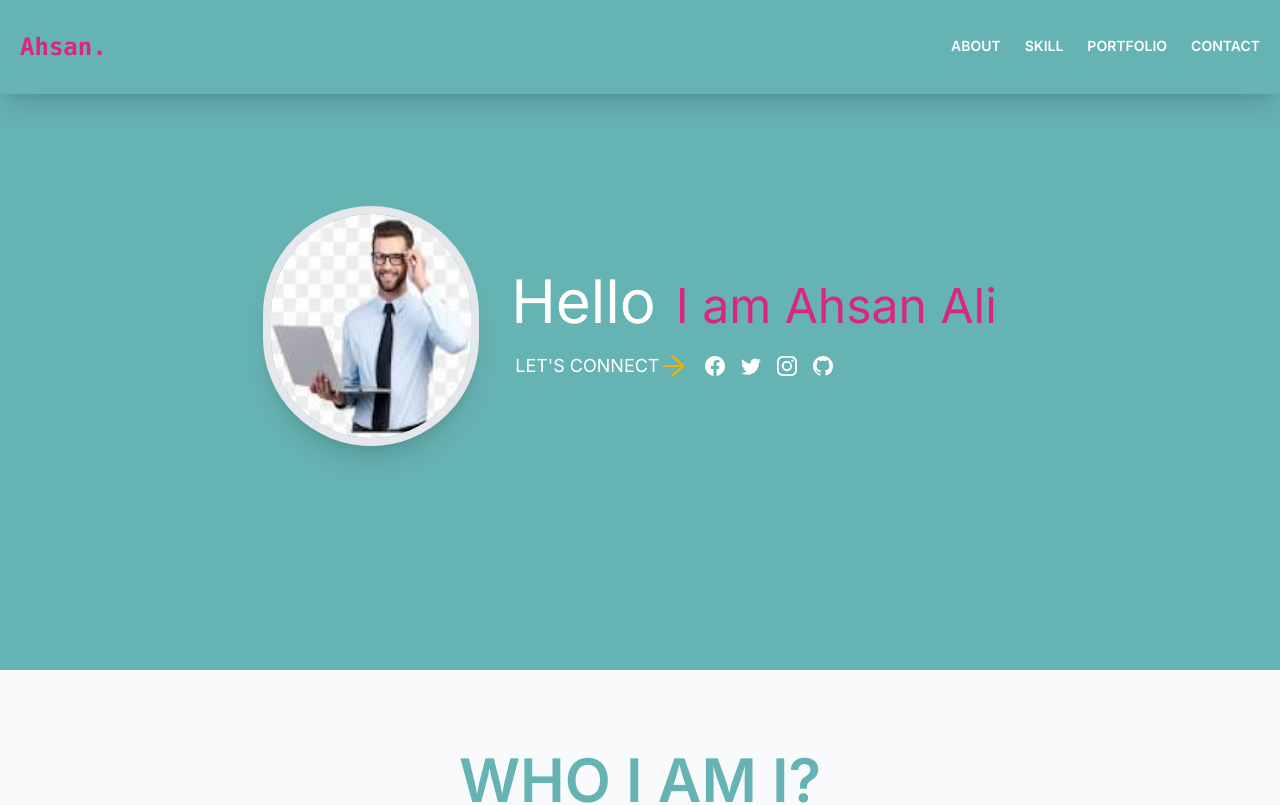
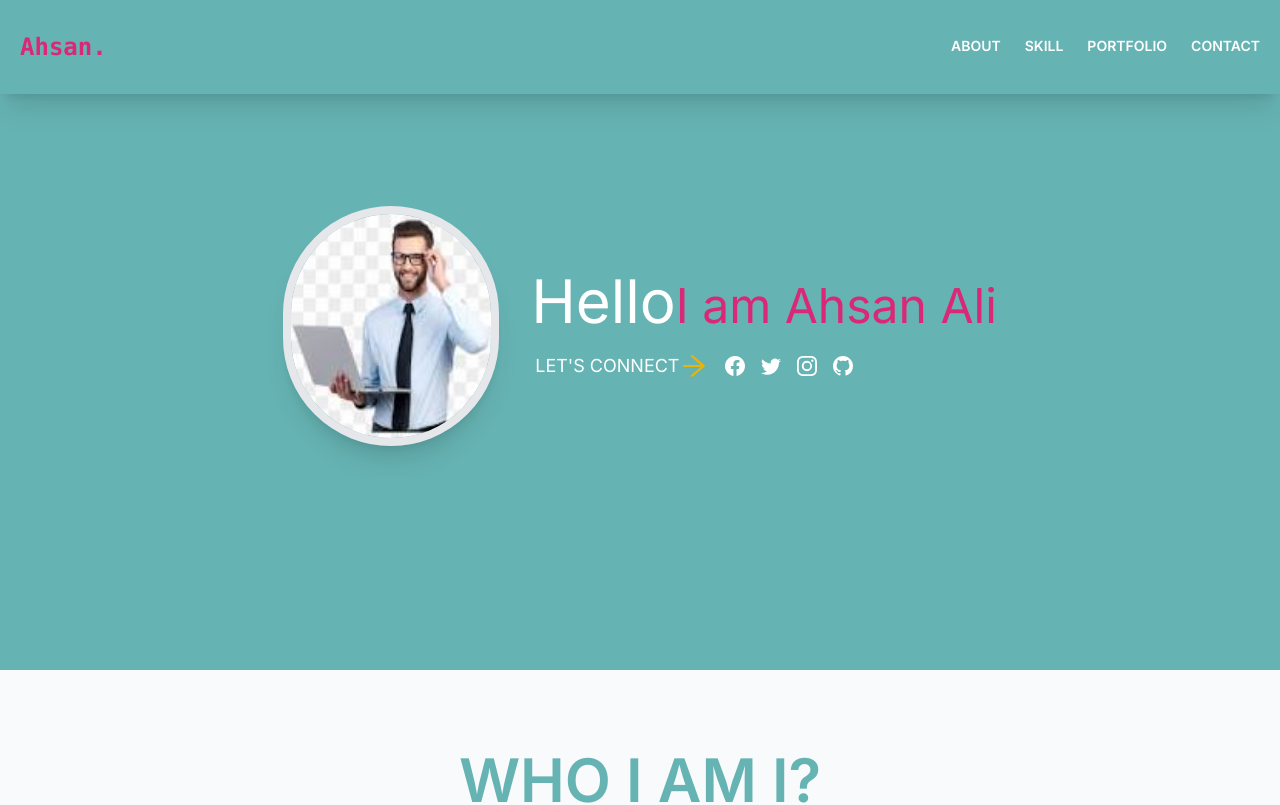
Before and after one commit to ahsanali7893/Portfolio, a Next.js app: page / in a window 1280 px wide. Shown: the top 805 px of the page. Built offline with nearby package versions, Linux system fonts and the light colour scheme.

Commit message:
fix issues

```diff
--- a/src/components/Hero/page.tsx
+++ b/src/components/Hero/page.tsx
@@ -23,9 +23,9 @@ const Hero = (props: Props) => {
               />
             </div>
             <div className="pt-8 sm:pt-10 lg:pl-8 lg:pt-0">
-              <h1 className="text-center font-header text-4xl text-white sm:text-left sm:text-5xl md:text-6xl">
+              <h1 className="text-center font-header text-4xl text-white sm:text-left sm:text-5xl md:text-6xl space-x-5">
                 Hello
-                <span className="text-pink-600 text-3xl sm:text-5xl px-5">I am Ahsan Ali</span>
+                <span className="text-pink-600 text-3xl sm:text-5xl">I am Ahsan Ali</span>
               </h1>
 
               <div className="flex flex-col justify-center pt-3 sm:flex-row sm:pt-5 lg:justify-start">
```
